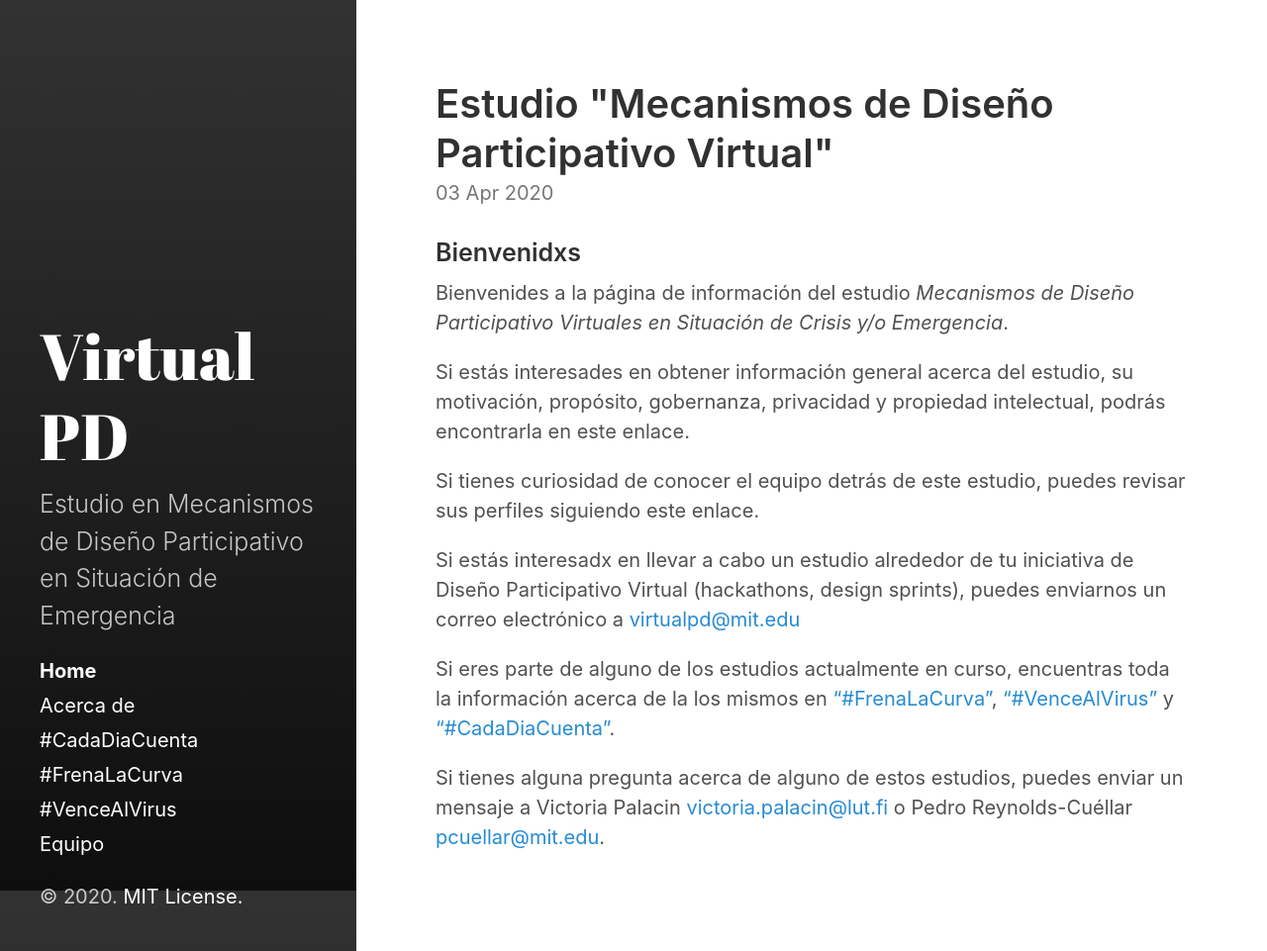
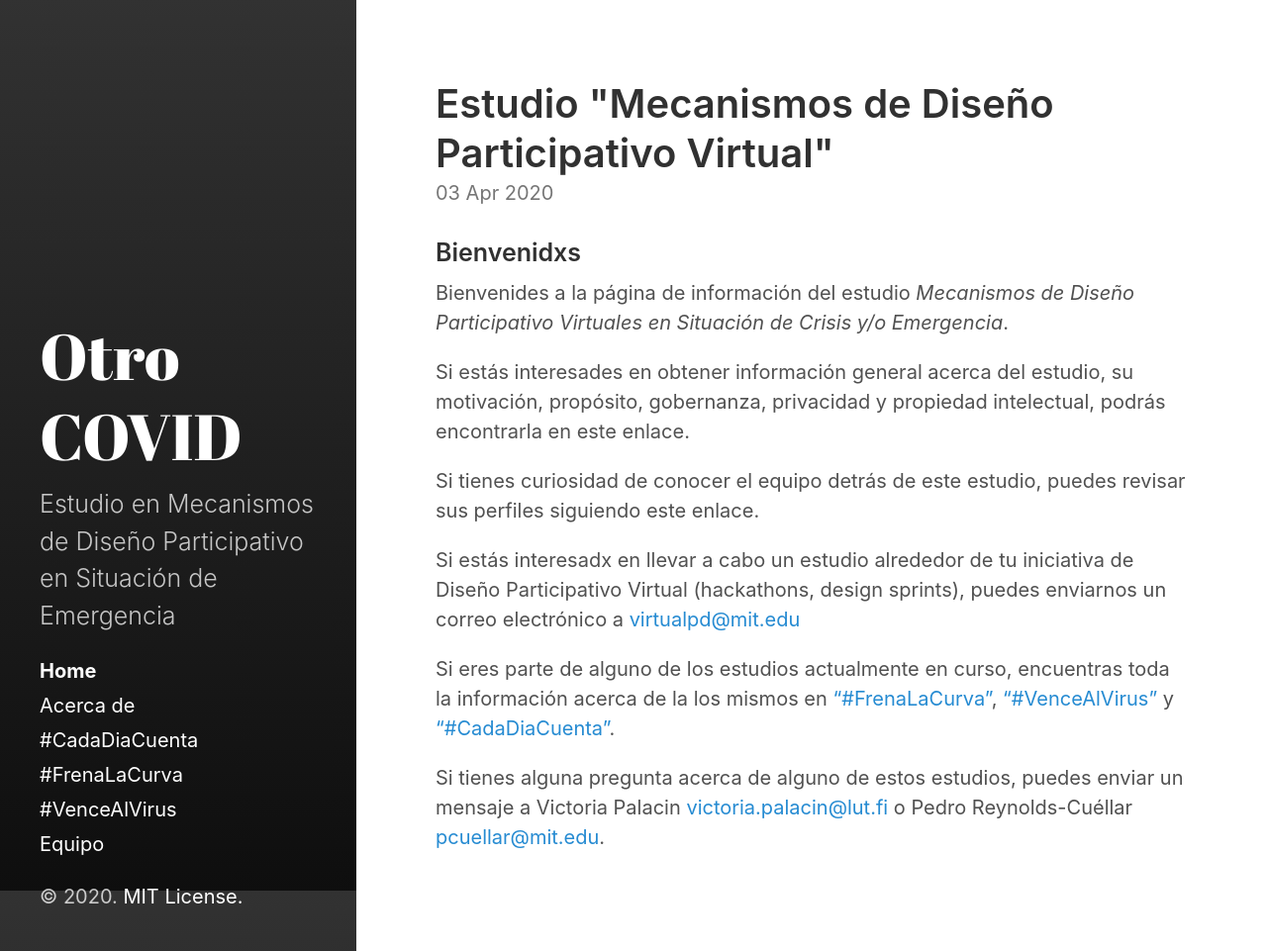
Before and after one commit to mitmedialab/otrocovid, a Jekyll site: the page built from index.html, in a window 1280 px wide and 961 px high. Shown: the whole window at 99% size. Built offline with Jekyll 4.4.1, drawn with Linux system fonts in a browser that asks for light colours; the list of posts is cut into pages by our own code.

Commit message:
Update _config.yml

```diff
--- a/_config.yml
+++ b/_config.yml
@@ -3,11 +3,11 @@ markdown:         kramdown
 highlighter:      rouge
 
 # Setup
-title:            Virtual PD
-tagline:          'Diseño Participativo Virtual'
+title:            Otro COVID
+tagline:          'Colaboración Virtual Distribuida'
 description:      'Estudio en Mecanismos de Diseño Participativo en Situación de Emergencia'
-url:              https://mitmedialab.github.io/virtualpd/
-baseurl:          '/virtualpd'
+url:              https://mitmedialab.github.io/otrocovid/
+baseurl:          '/otrocovid'
 remote_theme:     fongandrew/hydeout
 google_analytics: UA-162801606-1
                   # the optional subpath of your site, e.g. "/blog"
```
